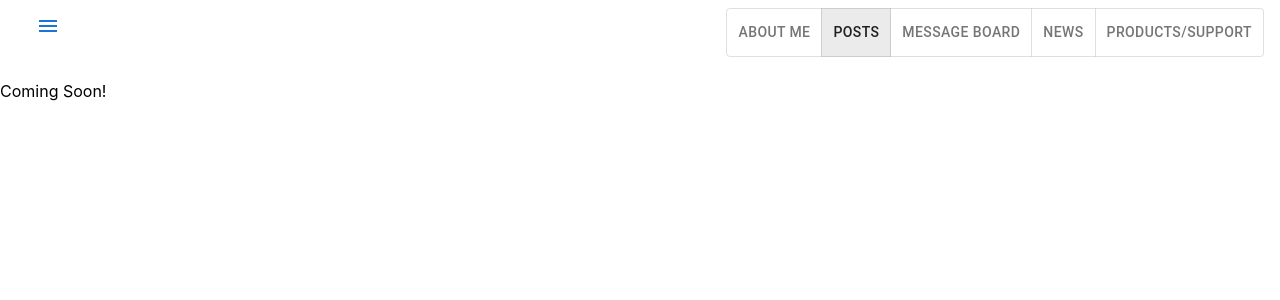
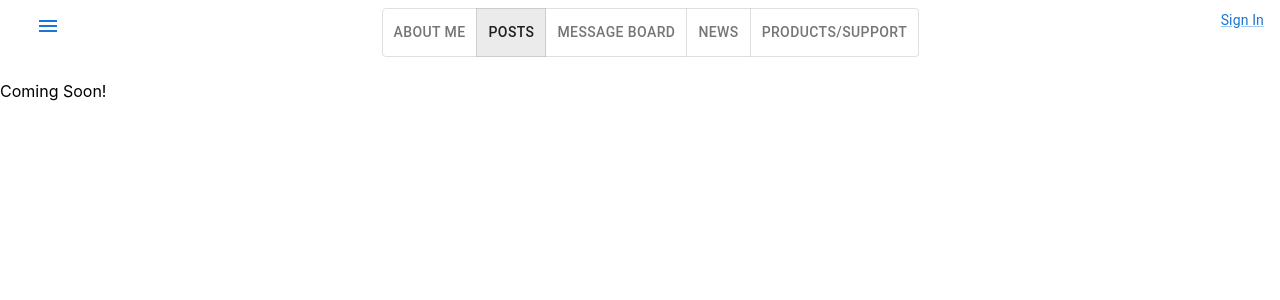
Before and after one commit to bandrus93/ZiggysBlog, a React (Create React App) app in the folder ziggy-blog/: page /shop in a window 1280 px wide. Shown: the top 300 px of the page. Built offline with nearby package versions, Linux system fonts and the light colour scheme.

Commit message:
Fixed sign-in form. Added 'create account' dialog. Updated styling and fixed global state.

```diff
--- a/ziggy-blog/src/App.js
+++ b/ziggy-blog/src/App.js
@@ -7,16 +7,14 @@ import Error from './pages/Error';
 import Feed from './pages/Feed';
 import Shop from './pages/Shop';
 import { useState } from 'react';
-import UserContext from './contexts/UserContext';
+import { AppStateProvider } from './contexts/AppStateContext';
 
 function App() {
-  const [user, setUser] = useState();
 
   return (
+    <AppStateProvider>
     <BrowserRouter>
-    <UserContext.Provider value={user}>
     <NavBar />
-    </UserContext.Provider>
       <Routes>
         <Route path='/feed' index element={<Feed />} />
         <Route path='/about' element={<About />} />
@@ -26,6 +24,7 @@ function App() {
         <Route path='*' element={<Error />} />
       </Routes>
     </BrowserRouter>
+    </AppStateProvider>
   );
 }
 
--- a/ziggy-blog/src/components/NavBar.jsx
+++ b/ziggy-blog/src/components/NavBar.jsx
@@ -1,13 +1,13 @@
 import * as React from 'react';
 import { Link as RoutePath } from 'react-router-dom';
-import { Link, ToggleButton, ToggleButtonGroup } from '@mui/material';
+import { ToggleButton, ToggleButtonGroup } from '@mui/material';
 import NavbarMenu from './NavbarMenu';
-import UserContext  from '../contexts/UserContext';
+import SignInForm from './SignInForm';
+import { useAppState } from '../contexts/AppStateContext';
 
 export default function NavBar() {
   const [selection, setSelection] = React.useState('posts');
-  const user = React.useContext(UserContext);
-  const loggedInUser = Boolean(user);
+  const { updateUser } = useAppState();
 
   const handleSelection = (event, newSelection) => {
     setSelection(newSelection);
@@ -38,7 +38,7 @@ export default function NavBar() {
             Products/Support
         </ToggleButton>
         </ToggleButtonGroup>
-
+        <SignInForm updateUser={updateUser} />
     </div>
   );
 }
--- a/ziggy-blog/src/components/SignInForm.jsx
+++ b/ziggy-blog/src/components/SignInForm.jsx
@@ -1,25 +1,74 @@
-import { Button, Link, TextField } from "@mui/material";
+import * as React from 'react';
+import '../App.css';
+import { Button, Dialog, DialogActions, DialogContent, DialogTitle, Link, Popover, TextField } from "@mui/material";
+import { useAppState }  from '../contexts/AppStateContext';
+import styled from '@emotion/styled';
 
-export default function SignInForm() {
+export default function SignInForm({ updateUser }) {
+    const { state } = useAppState();
+    const [user, setUser] = React.useState();
+    const [anchorEl, setAnchorEl] = React.useState(null);
+    const [createAccount, setCreateAccount] = React.useState(false);
+
+    const open = Boolean(anchorEl);
+
+    const FormItemList = styled.ul('list-style-type: none;');
+    const FormItem = styled.li('margin: 0.5rem;');
+
+    const handleTopLevelClick = (event) => {
+        if (state.user) {
+            updateUser(null);
+        } else {
+            setAnchorEl(event.currentTarget);
+        }
+    }
+
+    const handleCreateAccount = () => {
+        setCreateAccount(true);
+    }
+
+    const closeDialog = () => {
+        setCreateAccount(false);
+    }
+
+    const handleClose = () => {
+        setAnchorEl(null);
+    }
+
     return (
         <div>
             <Link
             component="button"
             variant="body2"
             aria-label="sign-in"
-            onClick={() => {
-                console.info("Redirect to sign-in page.");
-            }}
+            onClick={handleTopLevelClick}
             >
-            {loggedInUser ? "Welcome " + user + "! | Sign Out" : "Sign In"}
+            {state.user ? "Welcome " + state.user + "! | Sign Out" : "Sign In"}
             </Link>
-            <form>
-                <TextField id="name" label="Username or Email" variant="filled"/>
-                <TextField id="password" label="Password" variant="filled"/>
-                <Button variant="contained">Sign In</Button>
-                <Button variant="outlined">Cancel</Button>
-                <p>Don't have an account? <Link>Create one here!</Link></p>
-            </form>
+            <Popover className="form-element" sx={{ padding: '0.5rem 1rem' }} anchorEl={anchorEl} open={open} onClose={handleClose}>
+                <FormItemList>
+                    <FormItem><h4>Sign In to Your Account:</h4></FormItem>
+                    <FormItem><TextField id="name" label="Username or Email" variant="filled"/></FormItem>
+                    <FormItem><TextField id="password" label="Password" variant="filled"/></FormItem>
+                    <FormItem><Button variant="contained" sx={{ margin: '0.5rem 0.75rem' }}>Sign In</Button><Button variant="outlined" onClick={handleClose} sx={{ margin: '0.5rem 0.75rem' }}>Cancel</Button></FormItem>
+                    <FormItem><p>Don't have an account? <Link onClick={handleCreateAccount}>Create one here!</Link></p></FormItem>
+                </FormItemList>
+            </Popover>
+            <Dialog open={createAccount} onClose={closeDialog}>
+                <DialogTitle>Create Account</DialogTitle>
+                <DialogContent>
+                    <FormItemList>
+                        <FormItem><TextField id='username' label="Username" variant='filled' /></FormItem>
+                        <FormItem><TextField id='email' label="Email" variant='filled' /></FormItem>
+                        <FormItem><TextField id='pword' label="Password" variant='filled' /></FormItem>
+                        <FormItem><TextField id='pword-verify' label="Re-enter Password" variant='filled' /></FormItem>
+                    </FormItemList>
+                </DialogContent>
+                <DialogActions>
+                    <Button variant='contained'>Create Account</Button>
+                    <Button variant='outlined' onClick={closeDialog}>Cancel</Button>
+                </DialogActions>
+            </Dialog>
         </div>
     );
 }
--- /dev/null
+++ b/ziggy-blog/src/contexts/AppStateContext.jsx
@@ -0,0 +1,28 @@
+import { createContext, useContext, useState } from "react";
+
+const AppStateContext = createContext();
+
+export const useAppState = () => {
+    const context = useContext(AppStateContext);
+    if (!context) {
+        throw new Error("useAppState must be wrapped with a provider.");
+    }
+    return context;
+}
+
+export const AppStateProvider = ({ children }) => {
+    const [state, setState] = useState({
+        user: null
+    });
+
+    const updateUser = (newUser) => {
+        setState((prevState) => ({
+            ...prevState,
+            user: newUser
+        }));
+    }
+
+    return (
+        <AppStateContext.Provider value={{state, updateUser}}>{children}</AppStateContext.Provider>
+    );
+}
--- a/ziggy-blog/src/contexts/UserContext.jsx
+++ /dev/null
@@ -1,5 +0,0 @@
-import { createContext } from "react";
-
-const UserContext = createContext(null);
-
-export default UserContext;
```
